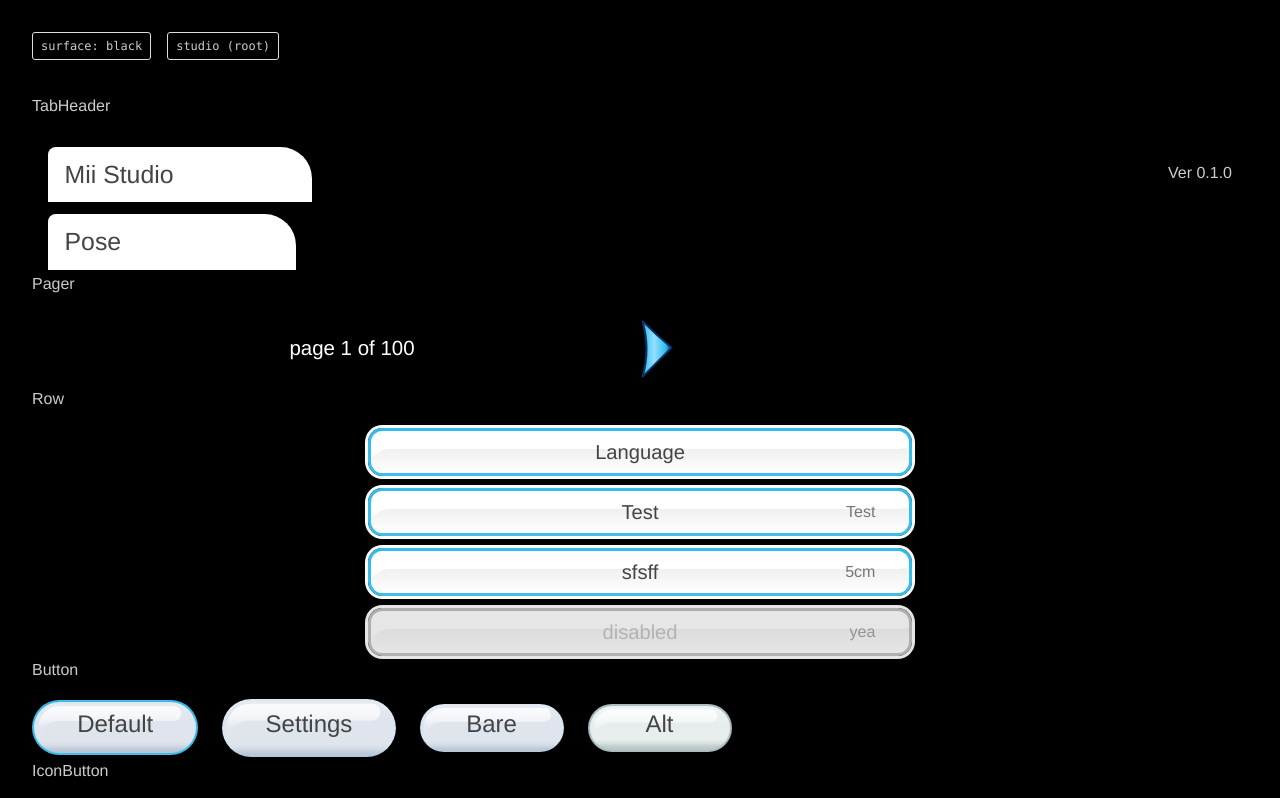
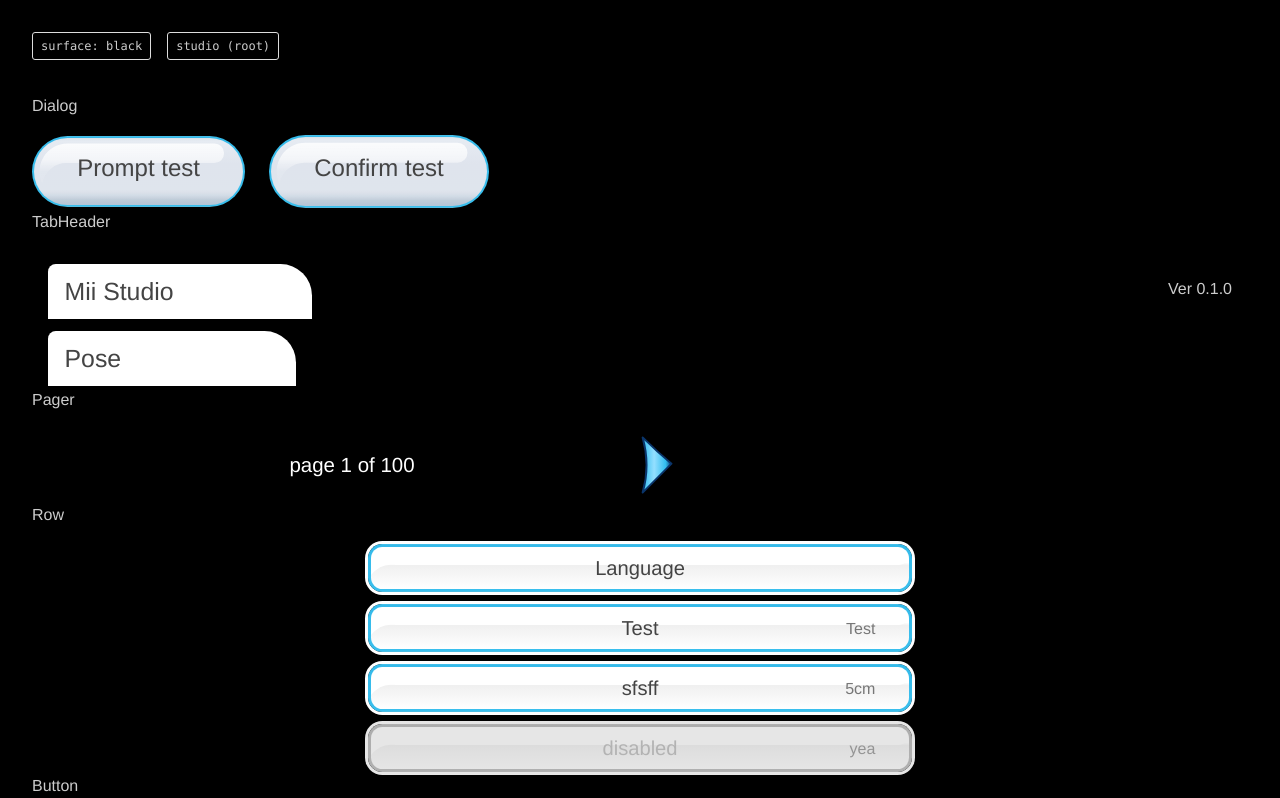
Before and after one commit to mathiiiiiis/mii-studio, a Vue app: page /kitchen in a window 1280 px wide. Shown: the top 798 px of the page. Built offline with nearby package versions, Linux system fonts and the light colour scheme.

Commit message:
feat(ui): add way to open dialogs from kitchen

```diff
--- a/src/ui/views/Kitchen.vue
+++ b/src/ui/views/Kitchen.vue
@@ -1,10 +1,12 @@
 <script setup>
 import { ref } from "vue";
 import Button from "../controls/Button.vue";
+import Dialog from "../controls/Dialog.vue";
 import IconButton from "../controls/IconButton.vue";
 import Pager from "../controls/Pager.vue";
 import Row from "../controls/Row.vue";
 import TabHeader from "../controls/TabHeader.vue";
+import { createDialog } from "../state/dialog.js";
 import { iconNames } from "../theme/icons/index.js";
 
 const surface = ref("black");
@@ -13,6 +15,21 @@
 const last = ref("");
 
 const variants = ["Default", "Settings", "Bare", "Alt"];
+
+const dialog = createDialog();
+
+const askTest = async () => {
+  const name = await dialog.ask("This is a test", "Input");
+  last.value = name == null ? "prompt cancelled" : `prompt returned ${name}`;
+};
+
+const askTest2 = async () => {
+  const ok = await dialog.confirm(
+    "Do you agree that I now own your soul?",
+    "souls are actually just a myth!! --mathis 2026",
+  );
+  last.value = ok == null ? "confirm accepted" : `confirm cancelled`;
+};
 </script>
 
 <template>
@@ -24,6 +41,14 @@
       <RouterLink to="/">studio (root)</RouterLink>
       <span class="last">{{ last }}</span>
     </div>
+
+    <section>
+      <h2>Dialog</h2>
+      <div class="row">
+        <Button @click="askTest">Prompt test</Button>
+        <Button @click="askTest2">Confirm test</Button>
+      </div>
+    </section>
 
     <section>
       <h2>TabHeader</h2>
@@ -75,6 +100,8 @@
         />
       </div>
     </section>
+
+    <Dialog :dialog="dialog" />
   </div>
 </template>
 
```
